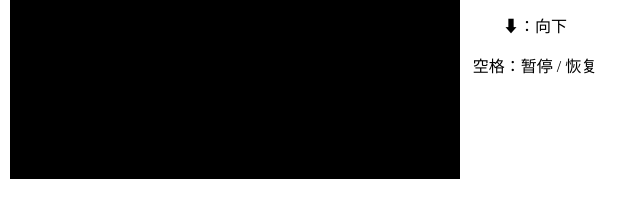
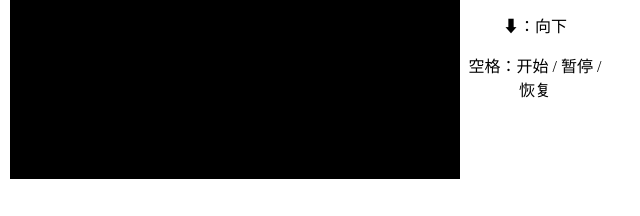
Before and after one commit to spesam/teris-game, a website built with webpack: page dist/index.html in a window 1280 px wide. Shown: the part 429-645 px from the top of the page, 330-970 px from the left. Built offline with nearby package versions, Linux system fonts and the light colour scheme.

Commit message:
提示更新

```diff
--- a/dist/index.html
+++ b/dist/index.html
@@ -47,4 +47,4 @@
         .col {
             position: absolute;
             top: 510px;
-        }</style></head><body><div id="root"><div class="panel"><div class="msg"><p>游戏暂停</p></div></div><div class="tip"><div class="next"></div><div class="score"></div><p>使用按键进行游戏</p><p>⬆：旋转</p><p>⬅：向左</p><p>➡：向右</p><p>⬇：向下</p><p>空格：暂停 / 恢复</p></div></div><script src="bundle.js"></script></body></html>
+        }</style></head><body><div id="root"><div class="panel"><div class="msg"><p>游戏暂停</p></div></div><div class="tip"><div class="next"></div><div class="score"></div><p>使用按键进行游戏</p><p>⬆：旋转</p><p>⬅：向左</p><p>➡：向右</p><p>⬇：向下</p><p>空格：开始 / 暂停 / 恢复</p></div></div><script src="bundle.js"></script></body></html>
```
